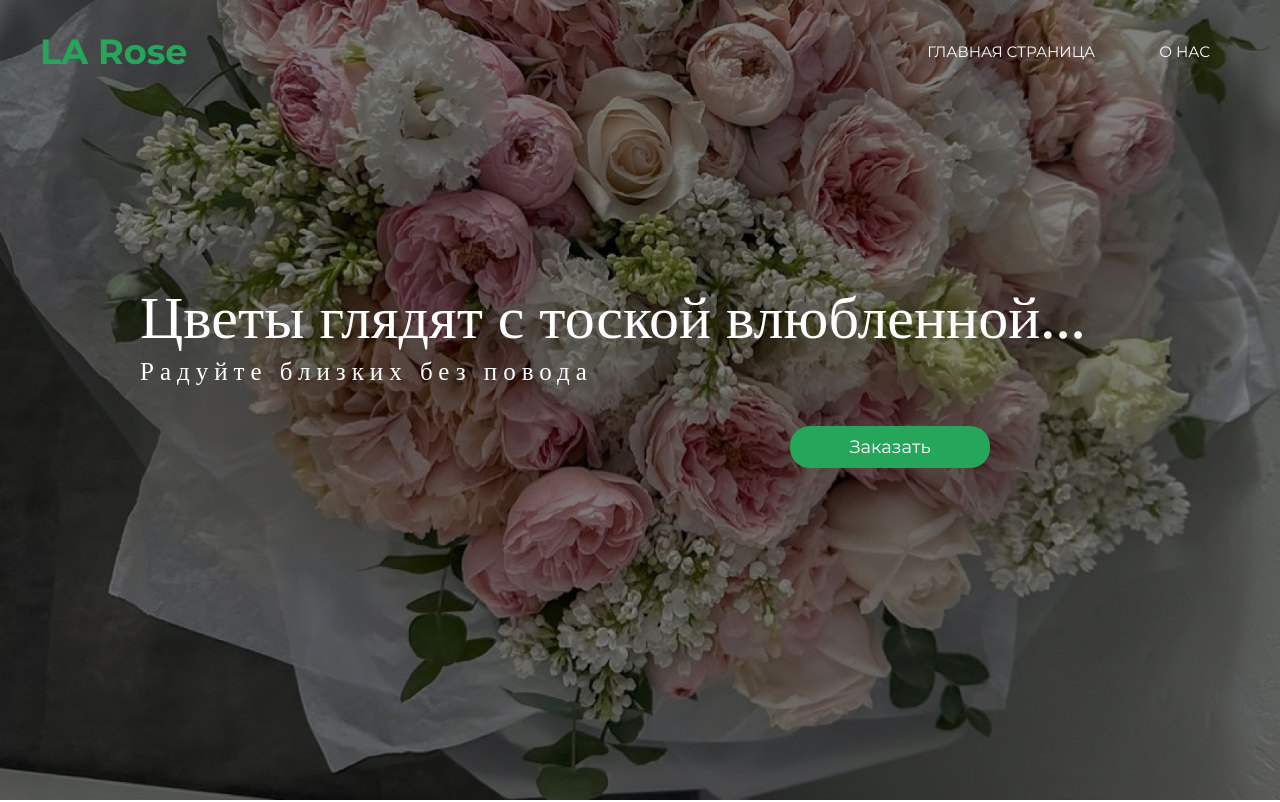
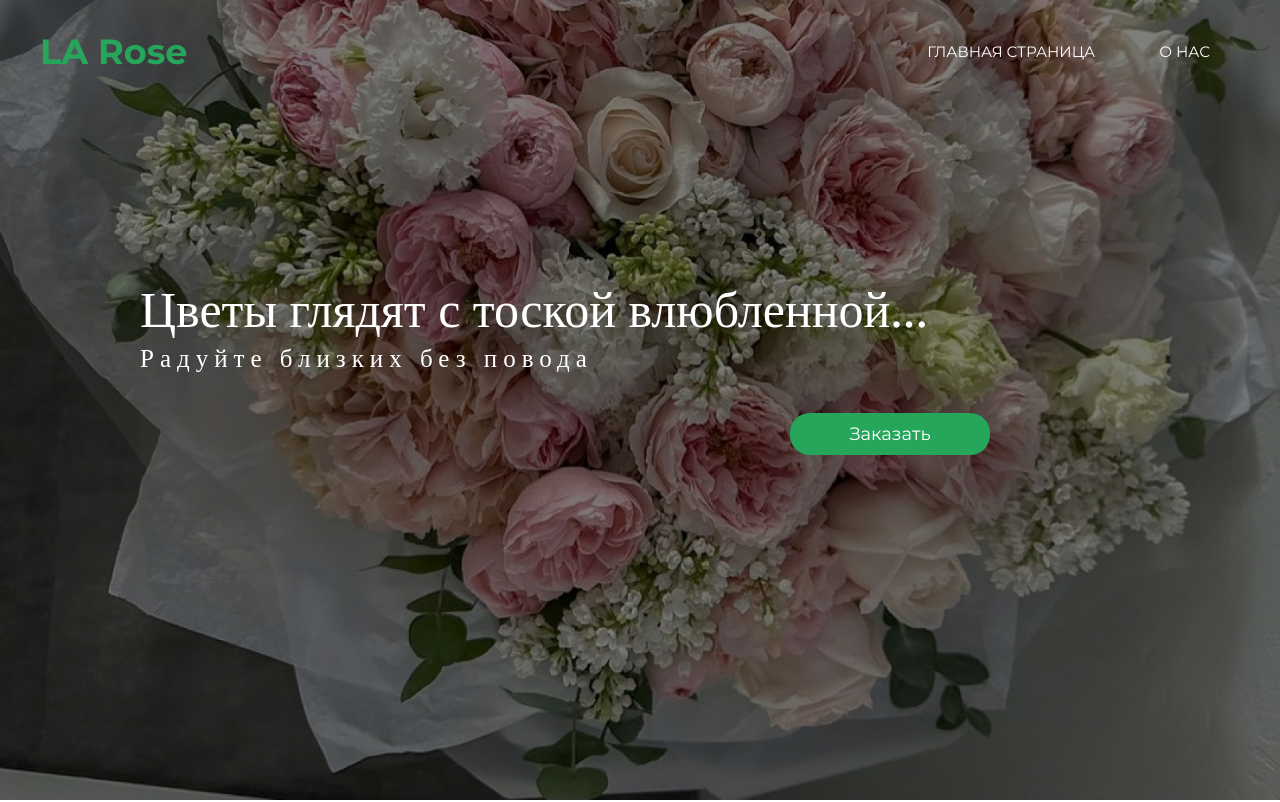
Before and after one commit to erk1nqz/erk1nqz.github.io, a plain HTML site: page index.html in a window 1280 px wide. Shown: the top 802 px of the page. Drawn offline with nearby package versions, Linux system fonts and the light colour scheme.

Commit message:
Update style.css

```diff
--- a/style.css
+++ b/style.css
@@ -80,7 +80,7 @@ hr {
 .intro__title {
     font-family: 'Playfair Display', serif;
     font-weight: 400;
-    font-size: 60px;
+    font-size: 50px;
 }
 
 .intro__subtitle {
```
